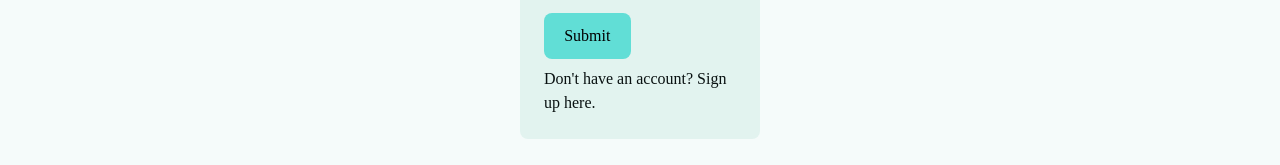
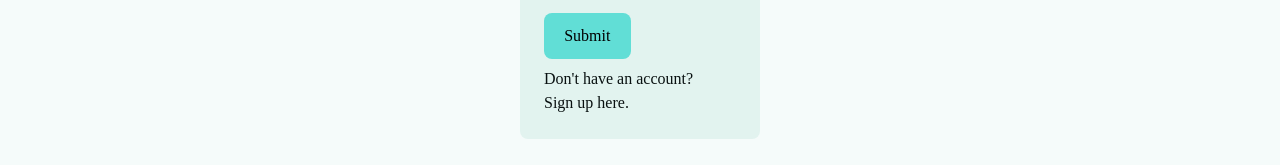
Before and after one commit to Hsoren31/blog-api, a React (Vite) app in the folder blog/: page /login in a window 1280 px wide. Shown: the part 295-460 px from the top of the page. Built offline with nearby package versions, Linux system fonts and the light colour scheme; no server answers; a web font is replaced by a local one.

Commit message:
[blog]STYLE: link hover animation

```diff
--- a/blog/src/components/PostList.jsx
+++ b/blog/src/components/PostList.jsx
@@ -29,9 +29,9 @@ export default function PostList({ posts }) {
                 <h2>{post.title}</h2>
                 <p>{post.description}</p>
               </div>
-              <Link className="read-more" to={`/posts/${post.id}`}>
-                Read more...
-              </Link>
+              <div className="read-more">
+                <Link to={`/posts/${post.id}`}>Read more...</Link>
+              </div>
             </li>
           ))}
         </ul>
--- a/blog/src/index.css
+++ b/blog/src/index.css
@@ -95,9 +95,28 @@ h6 {
 }
 
 a {
-  font-weight: 500;
   color: var(--clr-text);
-  text-decoration: inherit;
+  text-decoration: none;
+  display: inline-block;
+  position: relative;
+}
+
+a::after {
+  content: "";
+  position: absolute;
+  width: 100%;
+  transform: scaleX(0);
+  height: 2px;
+  bottom: 0;
+  left: 0;
+  background-color: var(--clr-text);
+  transition: transform 0.25s ease-out;
+  transform-origin: bottom right;
+}
+
+a:hover::after {
+  transform: scaleX(1);
+  transform-origin: bottom left;
 }
 
 h1 {
--- a/blog/src/pages/Home/Home.css
+++ b/blog/src/pages/Home/Home.css
@@ -35,7 +35,7 @@ div.post_content {
   flex-direction: column;
 }
 
-a.read-more {
+.read-more {
   margin-top: auto;
   padding: var(--spacing-2);
   border-top: 1px solid var(--clr-text);
```
